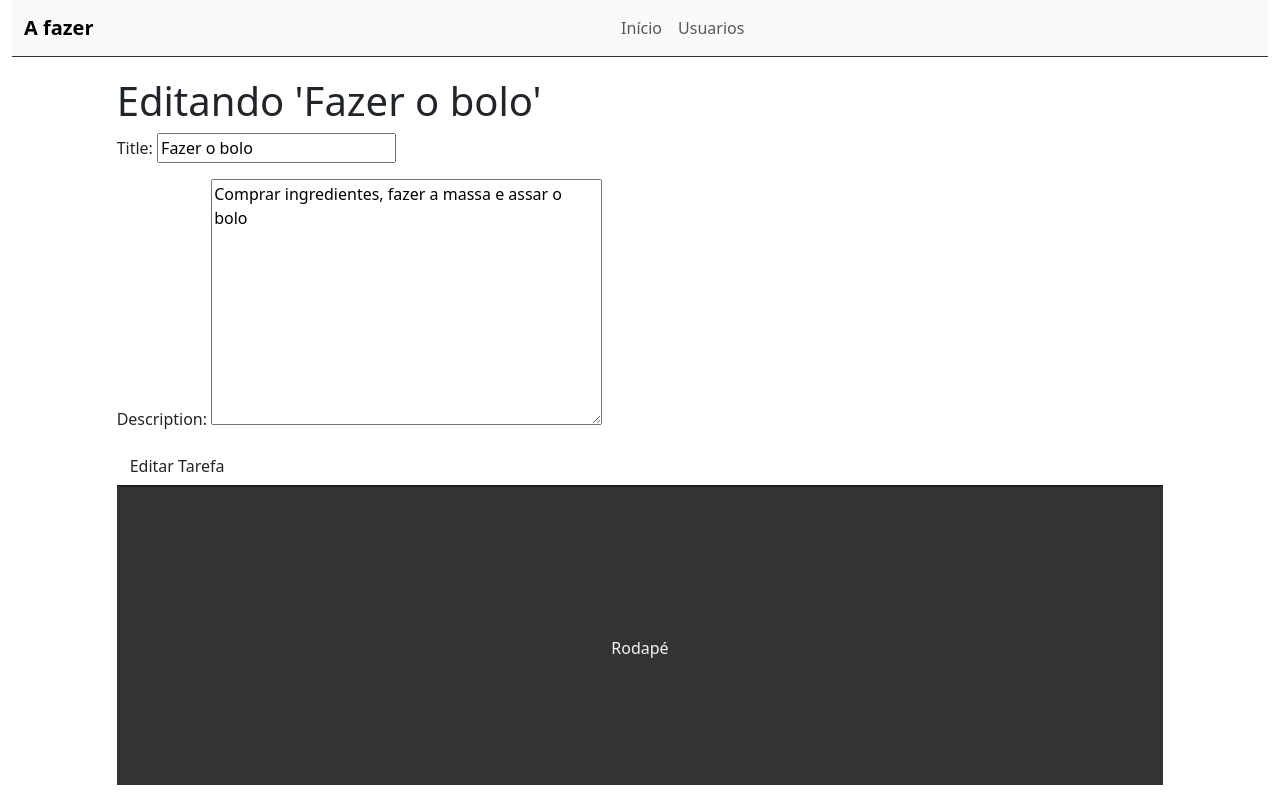
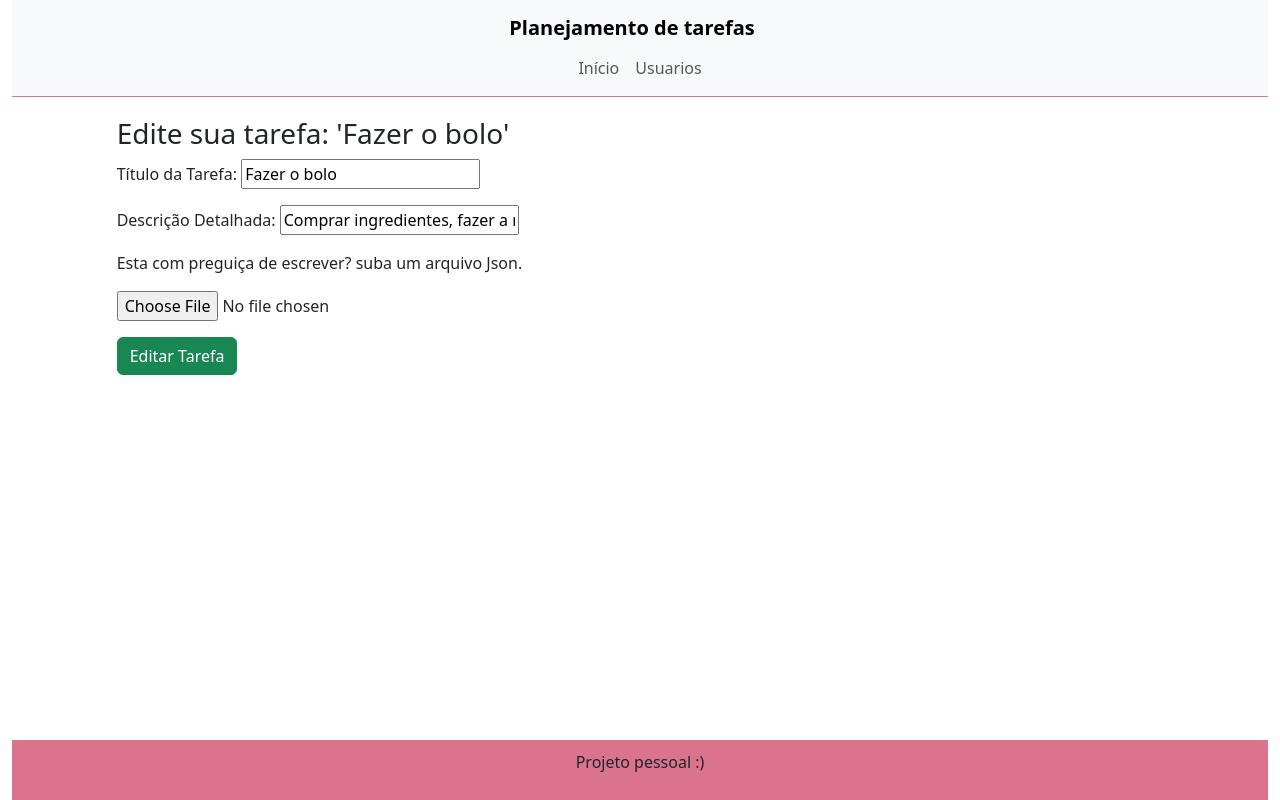
Before and after one commit to mikasa42/Crud-Django, a Django app: page /editar/2 in a window 1280 px wide. Run offline with Django 4.2, Linux system fonts and the light colour scheme; data comes from the database, SQL or seed files in the repository; both versions use the stored data as it was after the commit; parts of the project's set-up code (start-up, migrations or seed data) failed here and were passed over; some libraries are stand-ins or nearby versions.

Commit message:
arquivos json

```diff
--- /dev/null
+++ b/media/teste.json
@@ -0,0 +1,4 @@
+{
+    "title": "Fazer o bolo",
+    "description": "Comprar ingredientes, fazer a massa e assar o bolo"
+}
--- a/projeto1/settings.py
+++ b/projeto1/settings.py
@@ -11,6 +11,7 @@ https://docs.djangoproject.com/en/4.1/ref/settings/
 """
 
 from pathlib import Path
+import os
 
 # Build paths inside the project like this: BASE_DIR / 'subdir'.
 BASE_DIR = Path(__file__).resolve().parent.parent
@@ -120,6 +121,9 @@ USE_TZ = True
 
 STATIC_URL = 'static/'
 
+MEDIA_ROOT = os.path.join(BASE_DIR, 'media')
+MEDIA_URL = '/media/'
+
 # Default primary key field type
 # https://docs.djangoproject.com/en/4.1/ref/settings/#default-auto-field
 
--- a/projeto1/urls.py
+++ b/projeto1/urls.py
@@ -15,8 +15,11 @@ Including another URLconf
 """
 from django.contrib import admin
 from django.urls import path, include
+from django.conf import settings
+from django.conf.urls.static import static
 
 urlpatterns = [
     path('admin/', admin.site.urls),
     path('', include('tarefas.urls'))
 ]
+urlpatterns += static(settings.MEDIA_URL, document_root=settings.MEDIA_ROOT)
--- a/tarefas/forms.py
+++ b/tarefas/forms.py
@@ -6,3 +6,6 @@ class tarefaForm(forms.ModelForm):
     class Meta:
         model = tarefa
         fields = ('title', 'description')
+
+    title = forms.CharField(label='Título da Tarefa')  # Nome personalizado
+    description = forms.CharField(label='Descrição Detalhada')  # Nome personalizado
--- a/tarefas/static/css/styles.css
+++ b/tarefas/static/css/styles.css
@@ -1,7 +1,7 @@
 
 /*NavBar*/
 .navbar{
-    border-bottom: 1px solid#333;
+    border-bottom: 1px solid#da738d;
     margin-bottom: 20px;
 
 }
@@ -15,12 +15,12 @@
 
 .navbar-light .navbar-nav a-nav-link{
 
-    color: #333;
+    color: #d84368;
     letter-spacing: 3xp;
 }
 /* botão de adicionar*/
 .add-div{
-    background-color: rgb(0, 105, 224);
+    background-color: #da738d;
     cursor:pointer;
     display: inline-block;
     color: #ccc;
@@ -55,12 +55,14 @@
 /*Lista de tarefas */
 .list-div{
     padding: 0;
+    text-decoration: none;
 }
 
 .task-item{
     font-size: 20px;
     height: 50px;
     padding-top: 10px;
+    text-decoration: none;
 }
 
 .fas.fa-trash, .fas.fa-edit{
@@ -70,22 +72,36 @@
     float: right;
 }
 .fas.fa-trash{
-    color: #db1e47;
+    color: #da738d;
 }
 .fas.fa-edit{
-    color: #13c43f;
+    color: #7ac78d;
 }
 
-/*Rodapé */
-footer{
-    background-color: #333;
-    height: 300px;
-    border-top: 2px solid #202020;
-    padding-left: 0;
+
+html, body {
+    height: 100%;  /* Garante que a altura do html e body ocupe toda a tela */
+    margin: 0;
+    padding: 0;
 }
-footer p{
-    color: #f5f5f5;
+
+.container-fluid {
+    display: flex;
+    flex-direction: column;
+    height: 100%;
+}
+
+footer {
+    margin-top: auto; /* Isso empurra o rodapé para o final da página */
+    background-color: #da738d;
+    padding: 10px;
     text-align: center;
-    top: 50%;
-    position: relative;
+    width: 100%;
+    position: relative; /* Impede qualquer deslocamento de conteúdo */
+    padding-left: 0; /* Garantir que o rodapé fique alinhado com as bordas laterais */
+    padding-right: 0;
 }
+.offset-1, .col-10 {
+    padding-left: 0 !important;
+    padding-right: 0 !important;
+}
--- a/tarefas/templates/base.html
+++ b/tarefas/templates/base.html
@@ -10,15 +10,12 @@
     <link rel="stylesheet" type="text/css" href="https://cdn.datatables.net/v/bs5/dt-1.13.2/datatables.min.css"/>
     <script src="https://kit.fontawesome.com/c70693de8e.js" crossorigin="anonymous"></script>
     <link rel="stylesheet" href="{% static 'css/styles.css' %}">
-
-
-
 </head>
 <body>
   <div class="container-fluid">
       <nav class="navbar navbar-expand-lg bg-body-tertiary">
           <div class="container-fluid">
-              <a class="navbar-brand" href="/"> A fazer</a>
+            <a class="navbar-brand" href="/">Planejamento de tarefas </a>
             <div class="collapse navbar-collapse" id="navbarNav">
               <ul class="navbar-nav">
                 <li class="nav-item">
@@ -31,15 +28,20 @@
             </div>
           </div>
       </nav>
-        {%block content %}
+
+      <div class="content-container">
+          {% block content %}
           {% endblock %}
+      </div>
+
       <footer>
-            <p> Rodapé </p>
+          <p> Projeto pessoal :) </p>
       </footer>
+  </div>
+
   <script src="{% static 'js/jquery/jquery-3.6.0.min.js' %}"></script>
   <script src="https://cdn.jsdelivr.net/npm/bootstrap@5.3.0-alpha1/dist/js/bootstrap.bundle.min.js" integrity="sha384-w76AqPfDkMBDXo30jS1Sgez6pr3x5MlQ1ZAGC+nuZB+EYdgRZgiwxhTBTkF7CXvN" crossorigin="anonymous"></script>
   <script type="text/javascript" src="https://cdn.datatables.net/v/bs5/dt-1.13.2/datatables.min.js"></script>
   <script src="{% static 'js/script.js' %}"></script>
-    </div>
 </body>
 </html>
--- a/tarefas/templates/tarefas/editarTarefa.html
+++ b/tarefas/templates/tarefas/editarTarefa.html
@@ -4,10 +4,14 @@
 
 {% block content %}
 <div class=" offset-1 col-10 list-div">
-    <h1> Editando '{{Tarefa.title}}' </h1>
-    <form method="POST">
+    <h3> Edite sua tarefa: '{{Tarefa.title}}' </h3>
+    <form method="POST" action="{% url 'editar-tarefa' id=Tarefa.id %}" enctype="multipart/form-data">{% csrf_token %}
         {% csrf_token %}
-        {{form.as_p}}<!-- Mostra todos os campos criados no arquivo forms.py-->
-        <input type="submit" class="btn btn-sucess" value="Editar Tarefa">
+        {{form.as_p}} <!-- Mostra todos os campos criados no arquivo forms.py-->
+        <P>Esta com preguiça de escrever? suba um arquivo Json.</P>
+        <input type="file" name="teste.json">
+        <p></p>
+        <input type="submit" class="btn btn-success" value="Editar Tarefa">
     </form>
+</div>
 {% endblock %}
--- a/tarefas/views.py
+++ b/tarefas/views.py
@@ -3,7 +3,9 @@ from django.http import HttpResponse
 from .forms import tarefaForm
 from .models import tarefa
 from tarefas.tasks import add
-
+import json
+import os
+from django.conf import settings
 # Create your views here.
 
 def tarefas(request):
@@ -36,6 +38,20 @@ def editarTarefa(request, id):
     if(request.method == 'POST'):
         form = tarefaForm(request.POST, instance=Tarefa)
         if(form.is_valid()):
+            if 'teste.json' in request.FILES:
+                file =request.FILES['teste.json']
+                print(file)
+                file_data = file.read().decode('utf-8')  # Decodifica em UTF-8
+                # Transformar o conteúdo em um objeto Python
+                json_data = json.loads(file_data)
+                save_path = os.path.join(settings.MEDIA_ROOT, 'teste.json')  # salva o arquivo no deritório media
+                with open(save_path, 'w', encoding='utf-8') as f:
+                    json.dump(json_data, f, indent=4, ensure_ascii=False)  # Salvar em formato JSON
+
+                # atualizando os campos do formulario
+                Tarefa.title = json_data.get('title', Tarefa.title)
+                Tarefa.description = json_data.get('description', Tarefa.description)
+
             Tarefa.save()
             return redirect('/')
         else:
```
Also changed, not shown: db.sqlite3, media/1.jpg (added). Lines whose indentation alone changed are shown as unchanged.
